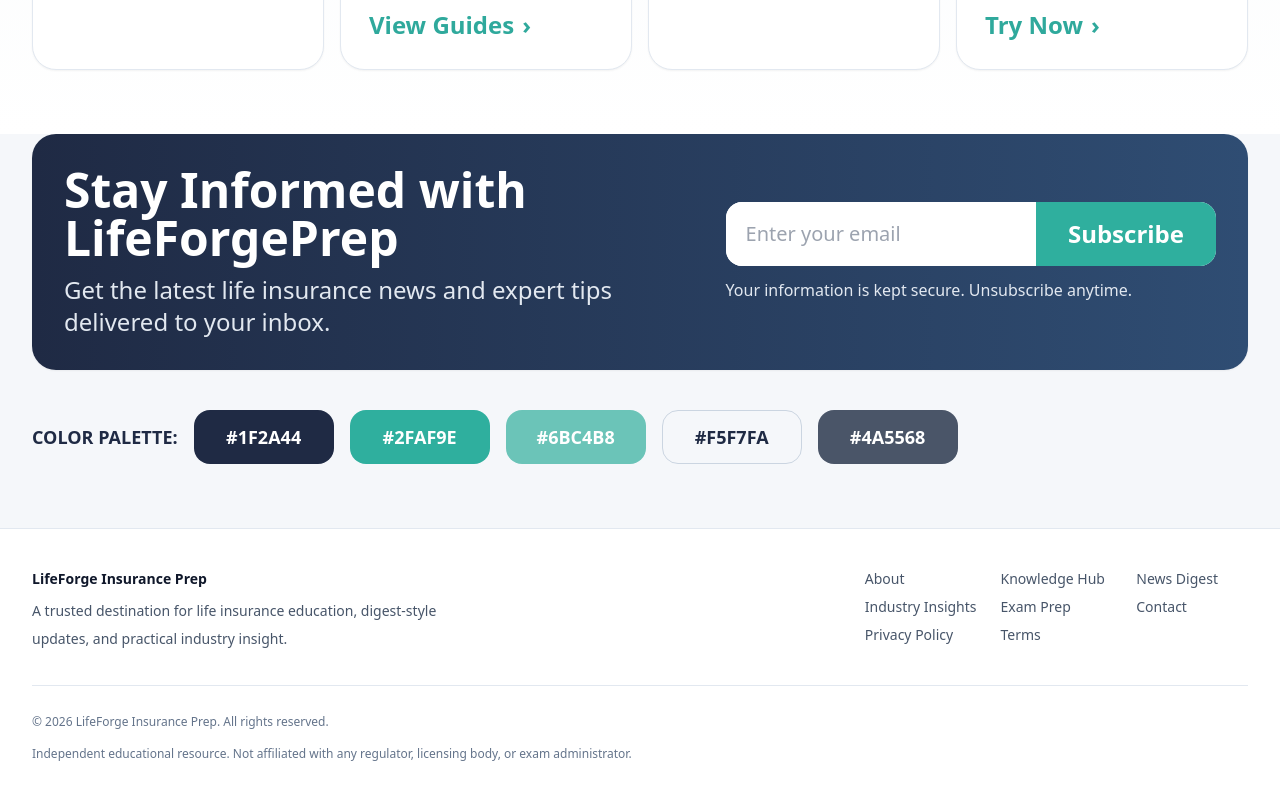
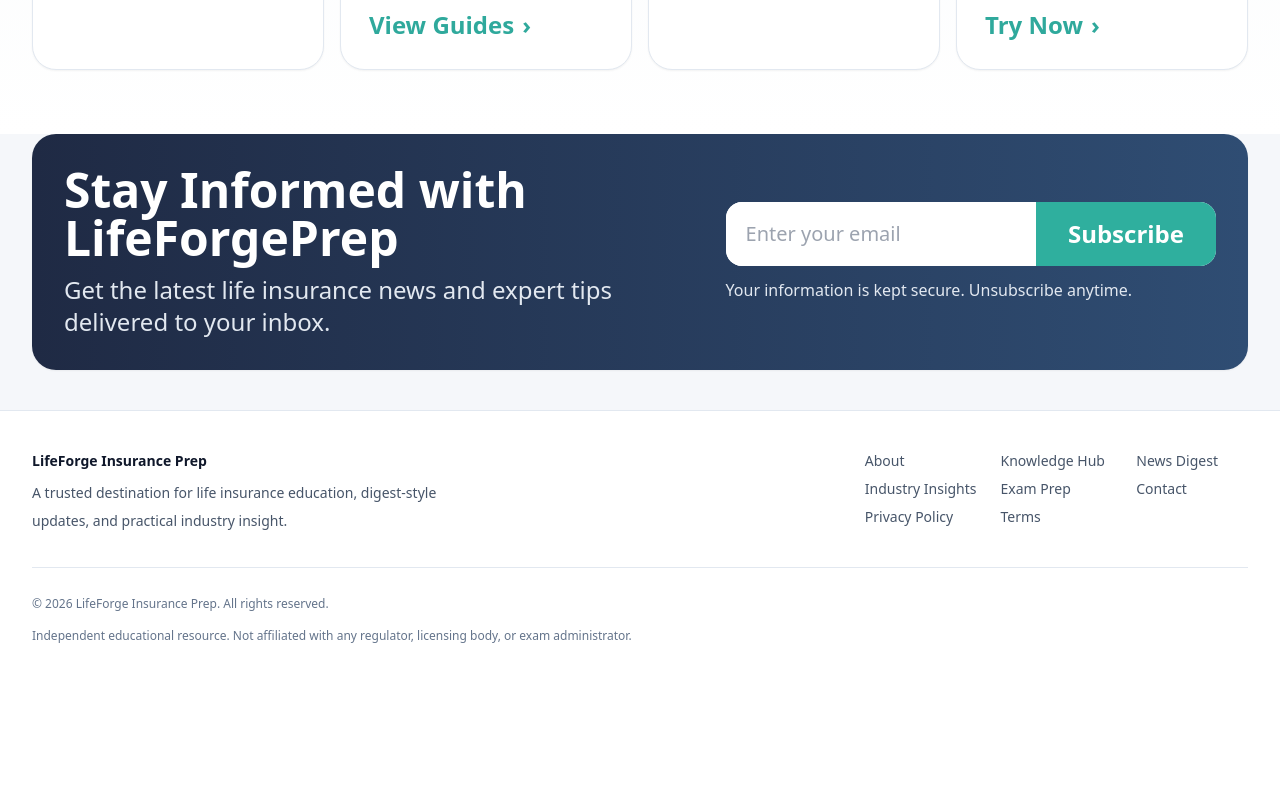
Before and after one commit to jfitz80/LifeForgeStudyPrep, a Next.js app: page / in a window 1280 px wide. Shown: the part 992-1792 px from the top of the page. After the commit the page ends 1680 px from the top, so only its background shows below. Built offline with nearby package versions, Linux system fonts and the light colour scheme.

Commit message:
Finalize homepage hero and feature card polish

```diff
--- a/app/page.tsx
+++ b/app/page.tsx
@@ -205,26 +205,8 @@ export default function HomePage() {
             </div>
           </div>
         </section>
-
-        <section className="mx-auto max-w-7xl px-4 pb-16 sm:px-6 lg:px-8">
-          <div className="flex flex-wrap items-center gap-4">
-            <span className="text-lg font-semibold text-[#1F2A44]">COLOR PALETTE:</span>
-            {['#1F2A44', '#2FAF9E', '#6BC4B8', '#F5F7FA', '#4A5568'].map((color) => (
-              <div
-                key={color}
-                className={`inline-flex min-w-[140px] justify-center rounded-2xl border px-5 py-3 text-lg font-semibold ${
-                  color === '#F5F7FA' ? 'border-slate-300 text-[#1F2A44]' : 'border-transparent text-white'
-                }`}
-                style={{ backgroundColor: color }}
-              >
-                {color}
-              </div>
-            ))}
-          </div>
-        </section>
       </main>
       <SiteFooter />
-
     </div>
   );
 }
```
